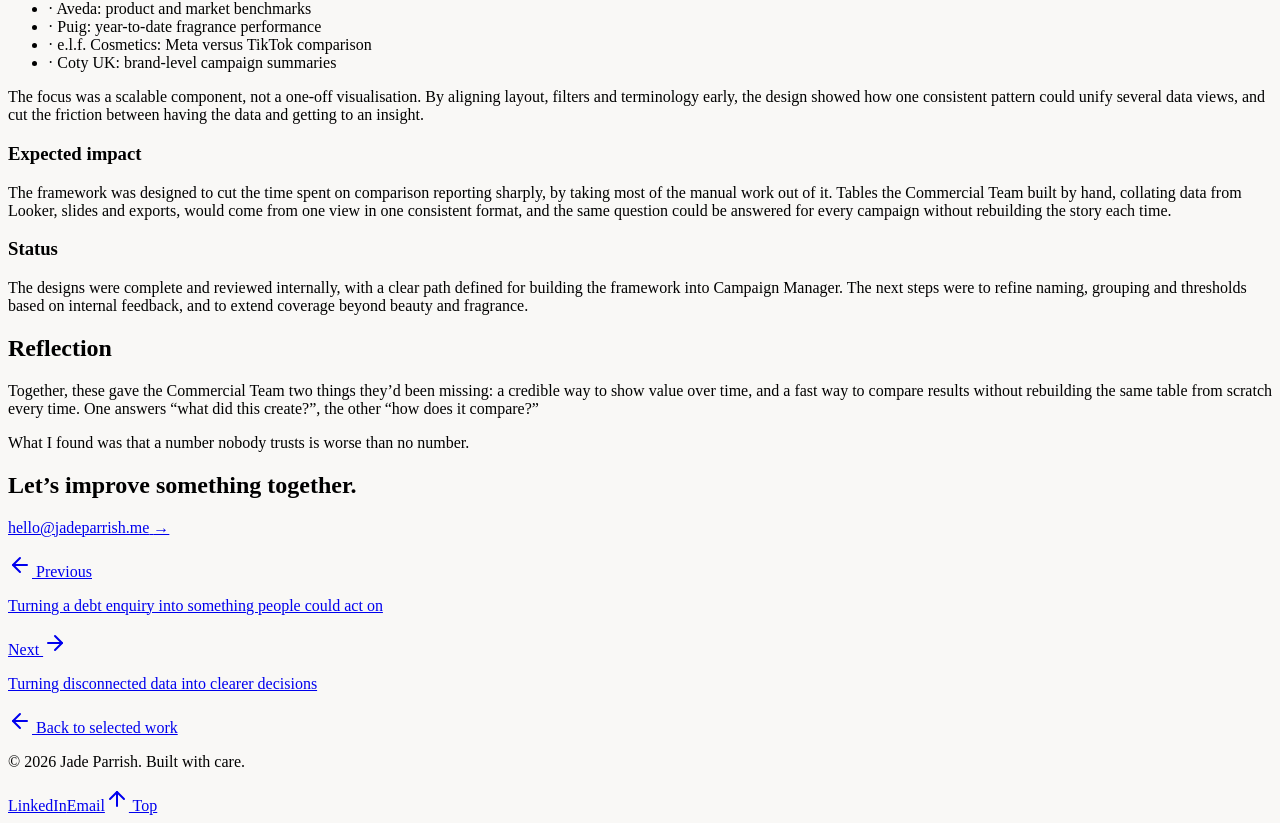
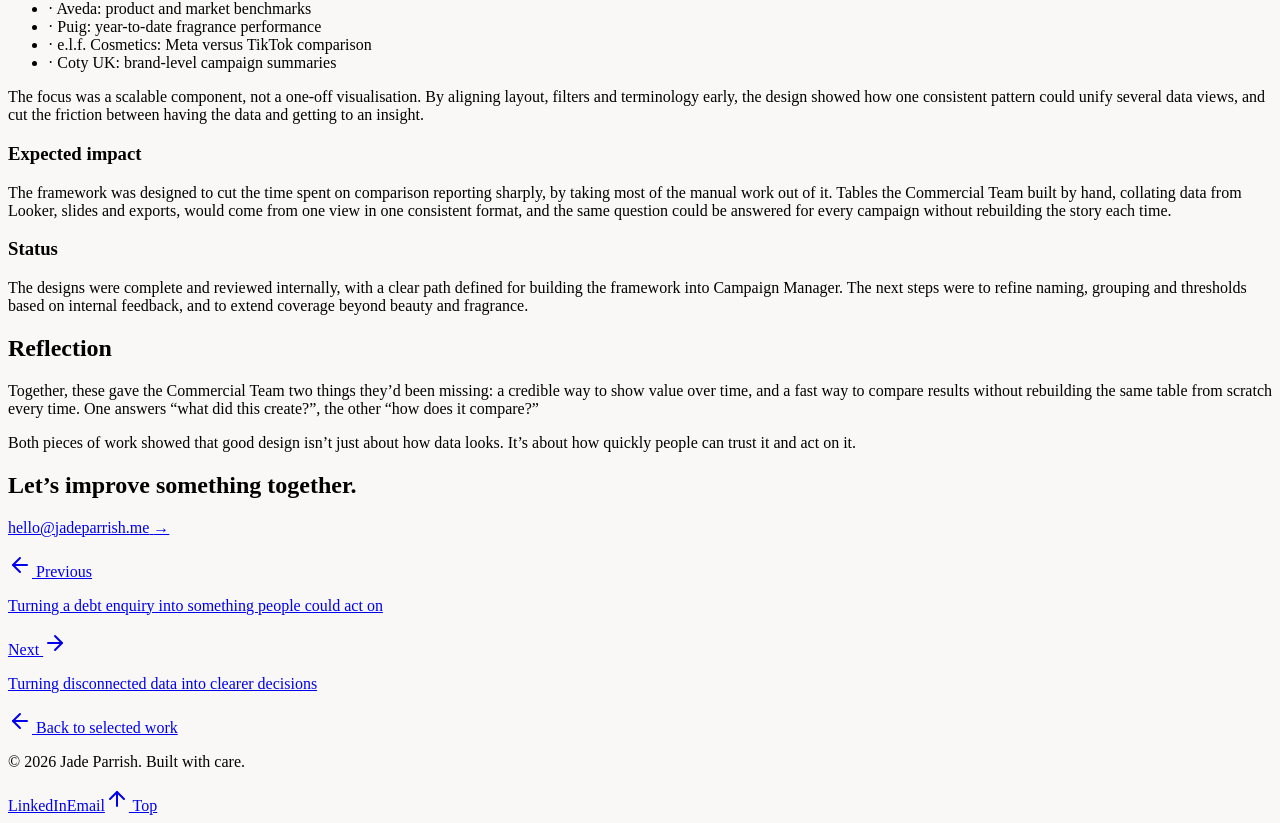
Before and after one commit to jadeparrish/portfolio, a Next.js app: page /work/commercial-value in a window 1280 px wide. Shown: the part 2817-3640 px from the top of the page. Built offline with nearby package versions, Linux system fonts and the light colour scheme.

Commit message:
Update page.js

```diff
--- a/app/work/commercial-value/page.js
+++ b/app/work/commercial-value/page.js
@@ -373,7 +373,8 @@ export default function CommercialValueCaseStudy() {
               compare?&rdquo;
             </p>
             <p>
-              What I found was that a number nobody trusts is worse than no number.
+              Both pieces of work showed that good design isn&rsquo;t just about how data
+              looks. It&rsquo;s about how quickly people can trust it and act on it.
             </p>
           </div>
         </section>
```
